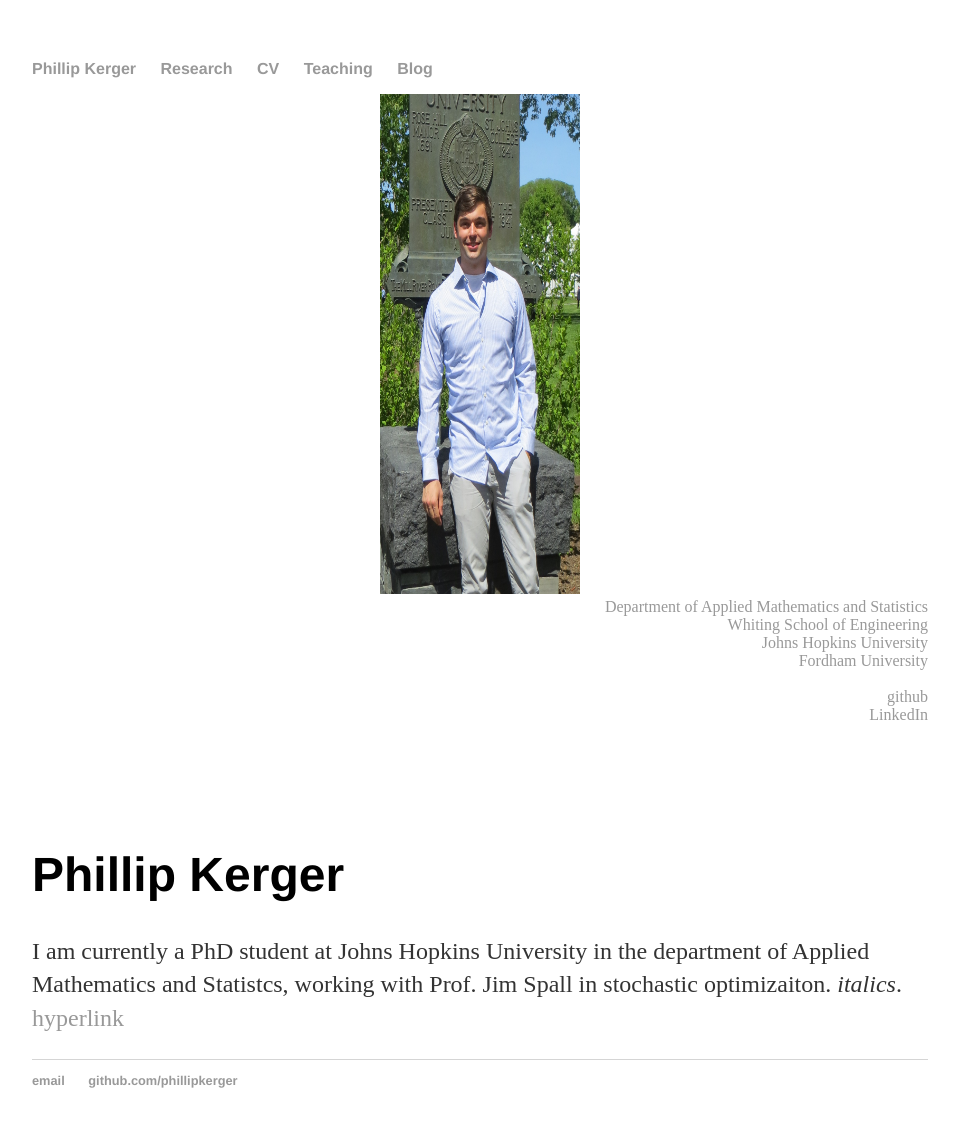
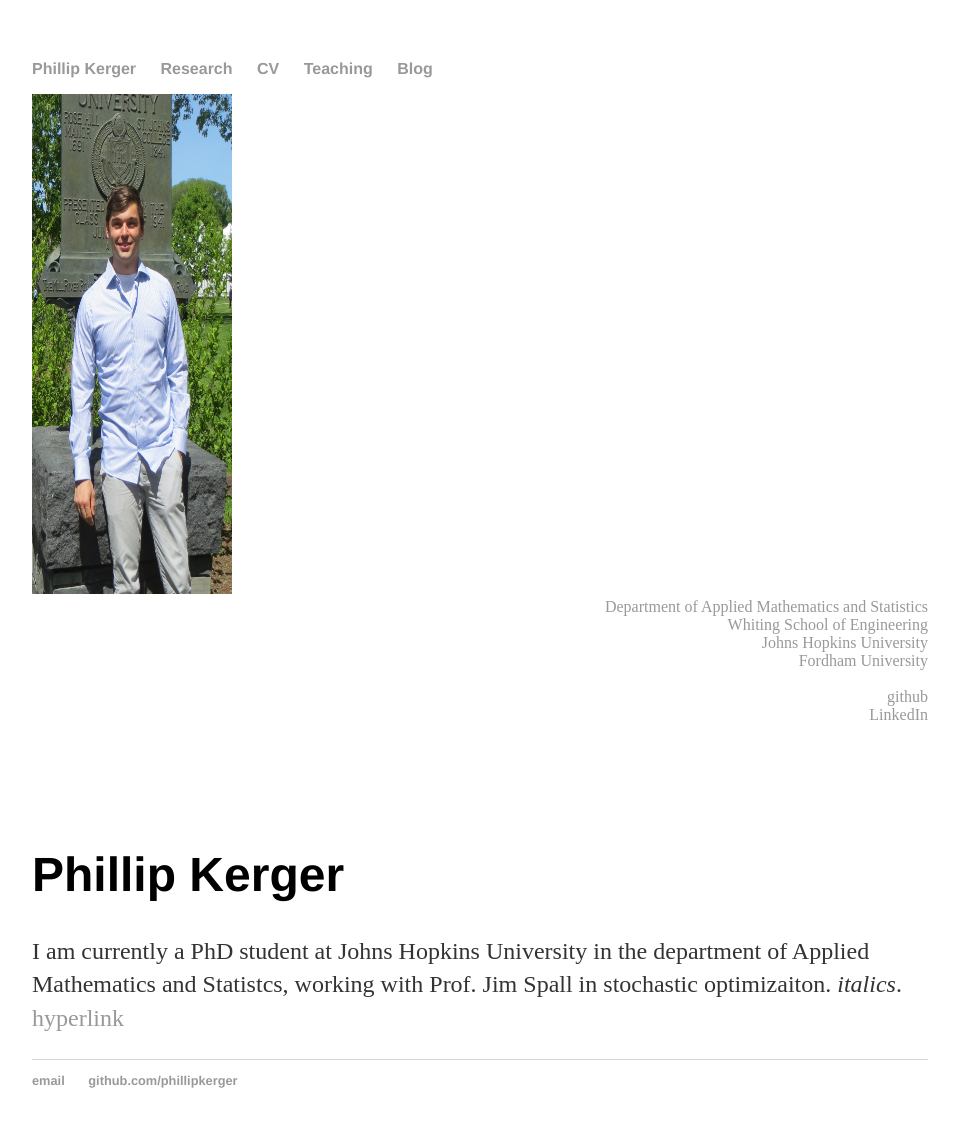
Before and after one commit to PhillipKerger/phillipkerger.github.io, a Jekyll site: the page built from index.html, in a window 1280 px wide. Shown: the whole page, without its empty margins (160-1119 px from the left). Built offline with Jekyll 4.4.1, drawn with Linux system fonts in a browser that asks for light colours.

Commit message:
Update index.html

```diff
--- a/index.html
+++ b/index.html
@@ -7,7 +7,7 @@
   <div class="span12">
     <div class="container">
 	<div class="span3">
-		<div style="text-align:center"><img src="websitephoto.jpg" style="width:200px;height:500px;">
+		<div style="text-align:left"><img src="websitephoto.jpg" style="width:200px;height:500px;">
 		</div>
 	</div>
 	<div class="span4">
```
